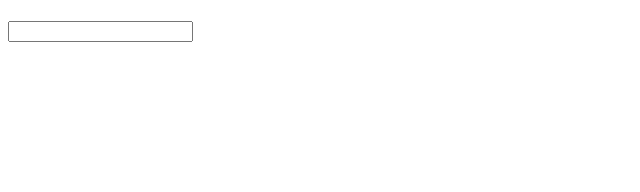
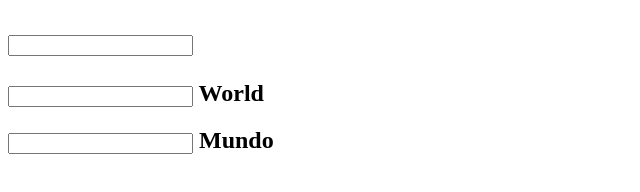
Before and after one commit to denisemeagher/angular_practice, a plain HTML site: page index.html in a window 1280 px wide. Shown: the whole page, without its empty margins (0-640 px from the left). Drawn offline with nearby package versions, Linux system fonts and the light colour scheme.

Commit message:
practice with basic binding

```diff
--- a/index.html
+++ b/index.html
@@ -5,8 +5,16 @@
     <title>angular practice1</title>
   </head>
   <body>
-    <h1>{{hello}}</h1>
-    <input type="text" ng-model="hello"/>
+
+    <!-- practice with basic bindings -->
+    <h1><input type="text" ng-model="hello"/>{{hello}}</h1>
+
+    <h2><input type="text" ng-model="first.greeting"/> {{first.greeting}} {{"World"}}</h2>
+
+    <div ng-class="second.greeting">
+      <h2><input type="text" ng-model="second.greeting"> {{second.greeting}} {{"Mundo"}}</h2>
+    </div>
+
   </body>
   <script type="text/javascript" src="https://ajax.googleapis.com/ajax/libs/angularjs/1.6.1/angular.min.js" charset="utf-8"></script>
 </html>
```
